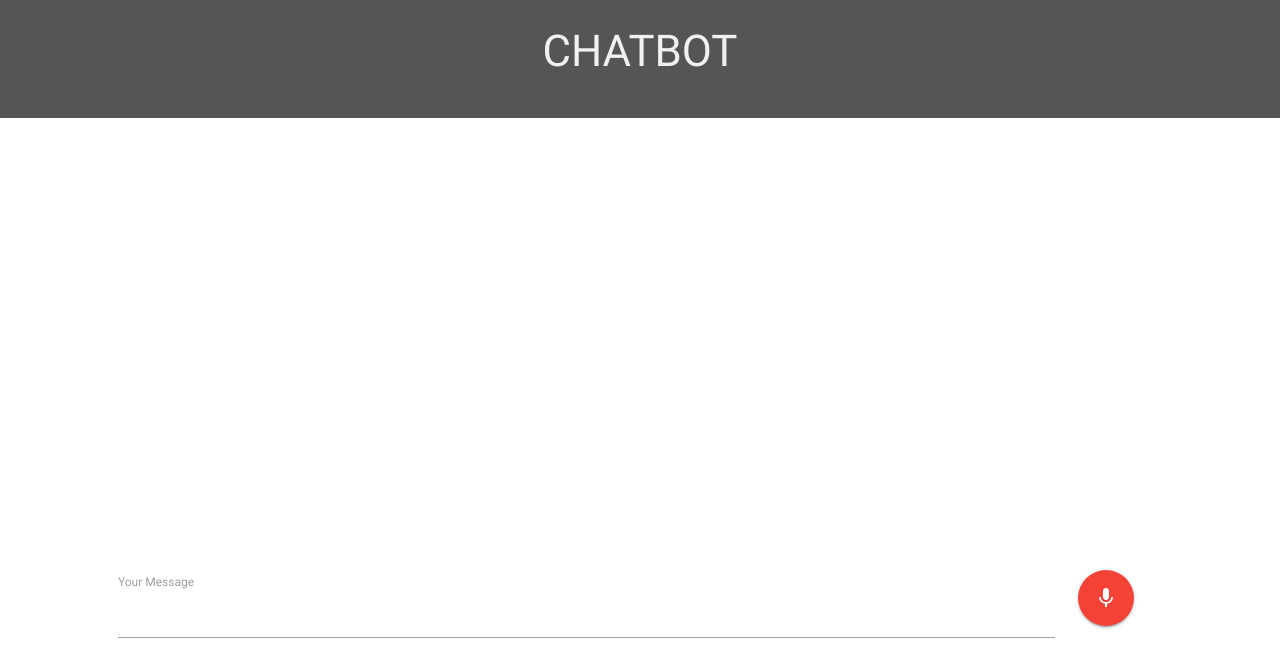
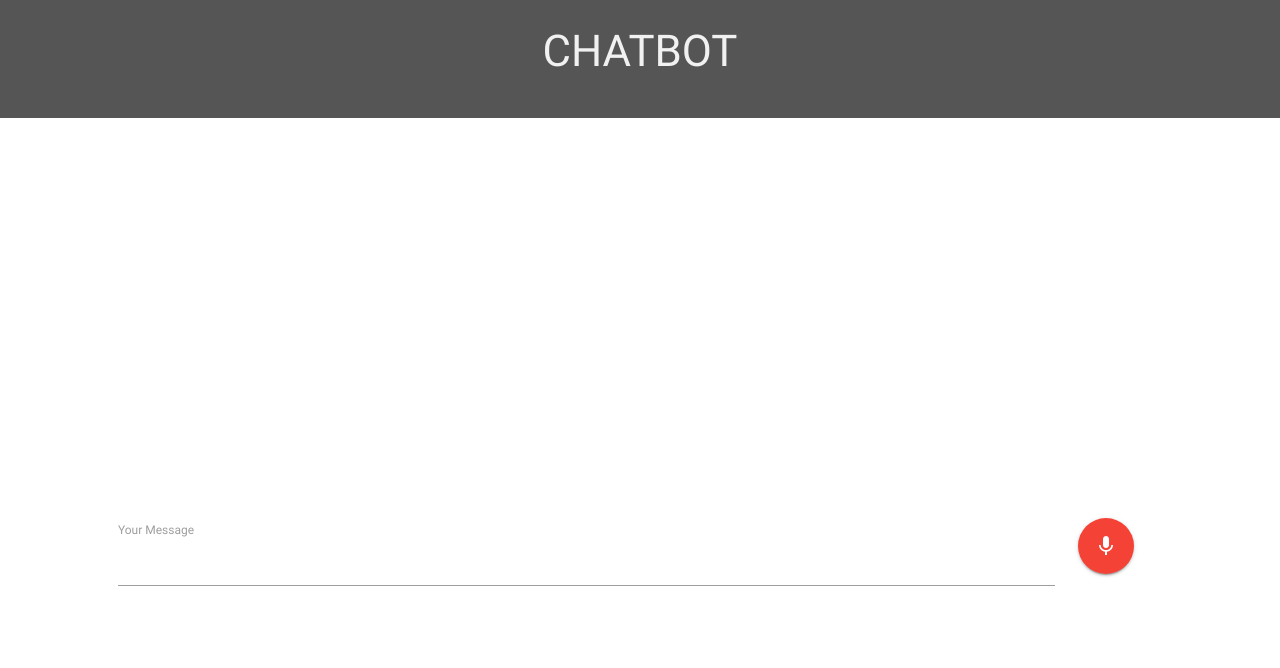
Before and after one commit to Divyanshu-Saini/angular-chatbot, an Angular app: page / in a window 1280 px wide. Shown: the top 668 px of the page. Built offline with nearby package versions, Linux system fonts and the light colour scheme; what api-ai-javascript would draw is missing.

Commit message:
added scroll to content

```diff
--- a/src/app/chat/chat-dialog/chat-dialog.component.html
+++ b/src/app/chat/chat-dialog/chat-dialog.component.html
@@ -1,7 +1,7 @@
 <!-- <div class="container deep-orange lighten-1"> -->
-<div class="content">
+<div class="content" style="overflow:scroll; height:400px;">
   <div class="row">
-    <div class="col s8 m6 offset-s2 offset-m3" style="overflow:scroll; height:400px;">
+    <div class="col s8 m6 offset-s2 offset-m3" >
       <ng-container *ngFor="let message of messages | async">
         <div class="message" [ngClass]="{'from':message.sentBY === 'bot','to':message.sentBy === 'user'}">
           {{message.content}}
```
